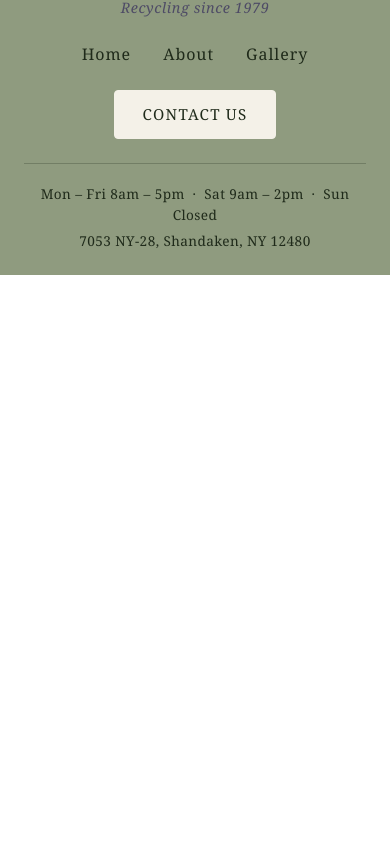
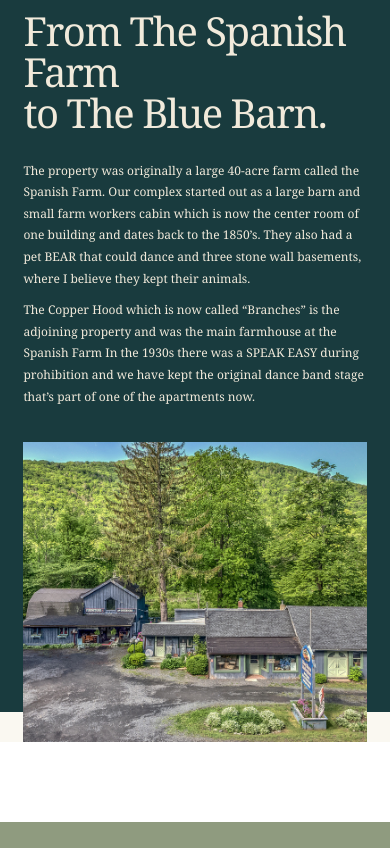
Before and after one commit to Lenagran18/The-Blue-Barn, an Eleventy site: page src/content/pages/about.html in a window 390 px wide. Shown: the part 1989-2837 px from the top of the page. Before the commit the page ends 2264 px from the top, so only its background shows below. Built offline with nearby package versions, Linux system fonts and the light colour scheme; Eleventy itself is replaced by a stand-in of ours; files that its build step writes are made by us from their sources; what @codestitchofficial/eleventy-plugin-sharp-images, glob would draw is missing.

Commit message:
Add Blue Barn history section in about page

```diff
--- a/src/assets/less/about.less
+++ b/src/assets/less/about.less
@@ -354,3 +354,176 @@
         margin-bottom: 22px;
     }
 }
+
+
+/* =========================================
+   BLUE BARN HISTORY
+========================================= */
+
+.barn-history {
+    position: relative;
+    width: 100%;
+    background: #faf8f1;
+    padding: 0;
+    box-sizing: border-box;
+    margin-bottom: 80px;
+}
+
+/* Teal background, ending above image bottom */
+.barn-history::before {
+    content: "";
+    position: absolute;
+    top: 0;
+    left: 0;
+    width: 100%;
+    height: calc(100% - 40px);
+    background: #193b3e;
+    z-index: 0;
+}
+
+/* =========================================
+   CONTAINER
+========================================= */
+
+.barn-history__container {
+    position: relative;
+    z-index: 1;
+
+    display: grid;
+    grid-template-columns: 58% 1fr;
+    align-items: center;
+    gap: 8%;
+
+    width: 100%;
+    max-width: 1700px;
+    margin: 0 auto;
+    padding: 38px 4% 0;
+    box-sizing: border-box;
+}
+
+/* =========================================
+   LEFT IMAGE
+========================================= */
+
+.barn-history__image {
+    position: relative;
+    width: 100%;
+    height: 550px;
+    overflow: hidden;
+}
+
+.barn-history__image img {
+    display: block;
+    width: 100%;
+    height: 100%;
+    object-fit: cover;
+    object-position: center;
+}
+
+/* =========================================
+   RIGHT CONTENT
+========================================= */
+
+.barn-history__content {
+    max-width: 520px;
+    padding: 20px 0 55px;
+    color: #f1eadb;
+}
+
+.barn-history__eyebrow {
+    display: block;
+    margin-bottom: 22px;
+
+    font-size: 8px;
+    font-weight: 600;
+    letter-spacing: 1.4px;
+    line-height: 1.5;
+    text-transform: uppercase;
+    color: #f1eadb;
+}
+
+.barn-history__content h2 {
+    margin: 0 0 26px;
+
+    font-family: Georgia, "Times New Roman", serif;
+    font-size: clamp(42px, 3.7vw, 62px);
+    line-height: 1.02;
+    letter-spacing: -2px;
+    font-weight: 400;
+    color: #f1eadb;
+}
+
+.barn-history__content p {
+    margin: 0 0 10px;
+    font-size: 11px;
+    line-height: 1.75;
+    font-weight: 400;
+    color: #f1eadb;
+}
+
+.barn-history__content p:last-child {
+    margin-bottom: 0;
+}
+
+/* =========================================
+   TABLET
+========================================= */
+
+@media (max-width: 1000px) {
+
+    .barn-history__container {
+        grid-template-columns: 55% 1fr;
+        gap: 5%;
+        padding: 35px 4% 0;
+    }
+
+    .barn-history__image {
+        height: 420px;
+    }
+
+    .barn-history__content h2 {
+        font-size: clamp(36px, 4vw, 50px);
+    }
+
+    .barn-history__content p {
+        font-size: 10px;
+    }
+}
+
+/* =========================================
+   MOBILE
+========================================= */
+
+@media (max-width: 700px) {
+
+    .barn-history::before {
+        height: calc(100% - 30px);
+    }
+
+    .barn-history__container {
+        grid-template-columns: 1fr;
+        gap: 35px;
+        padding: 40px 6% 0;
+    }
+
+    .barn-history__image {
+        height: 300px;
+        order: 2;
+    }
+
+    .barn-history__content {
+        order: 1;
+        max-width: none;
+        padding: 0;
+    }
+
+    .barn-history__content h2 {
+        font-size: clamp(40px, 10vw, 54px);
+        letter-spacing: -1.5px;
+    }
+
+    .barn-history__content p {
+        font-size: 12px;
+        line-height: 1.8;
+    }
+}
--- a/src/content/pages/about.html
+++ b/src/content/pages/about.html
@@ -145,4 +145,56 @@ eleventyComputed:
 </section>
 
 
+<!-- =========================================
+     BLUE BARN HISTORY
+========================================= -->
+
+<section id="barn-history" class="barn-history">
+
+    <div class="barn-history__container">
+
+        <!-- Left Image -->
+        <div class="barn-history__image">
+            <img
+                src="/assets/images/BlueBarnDrone.jpg"
+                alt="Exterior of The Blue Barn in the Catskills"
+                loading="lazy"
+            >
+        </div>
+
+        <!-- Right Content -->
+        <div class="barn-history__content">
+
+            <span class="barn-history__eyebrow">
+                THE PLACE BEFORE US
+            </span>
+
+            <h2>
+                From The Spanish Farm<br>
+                to The Blue Barn.
+            </h2>
+
+            <p>
+                The property was originally a large 40-acre farm called the Spanish Farm.
+                Our complex started out as a large barn and small farm workers cabin which
+                is now the center room of one building and dates back to the 1850’s. They also
+                had a pet BEAR that could dance and three stone wall basements, where I believe
+                they kept their animals.
+            </p>
+
+            <p>
+                The Copper Hood which is now called “Branches” is the adjoining property and was
+                the main farmhouse at the Spanish Farm In the 1930s there was a SPEAK EASY during
+                prohibition and we have kept the original dance band stage that’s part of one of
+                the apartments now.
+            </p>
+
+        </div>
+
+    </div>
+
+</section>
+
+
+
 {% endblock %}
```
